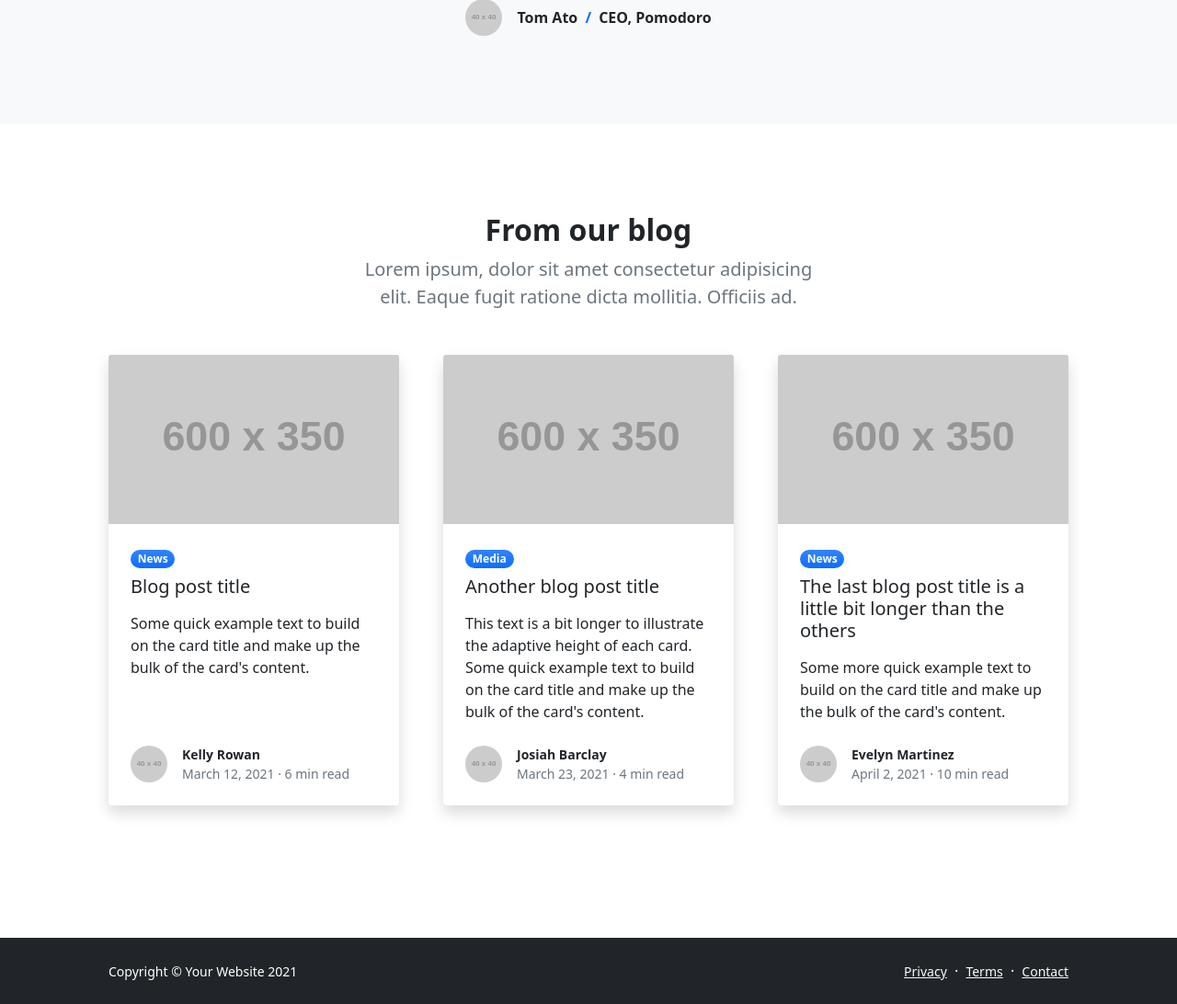
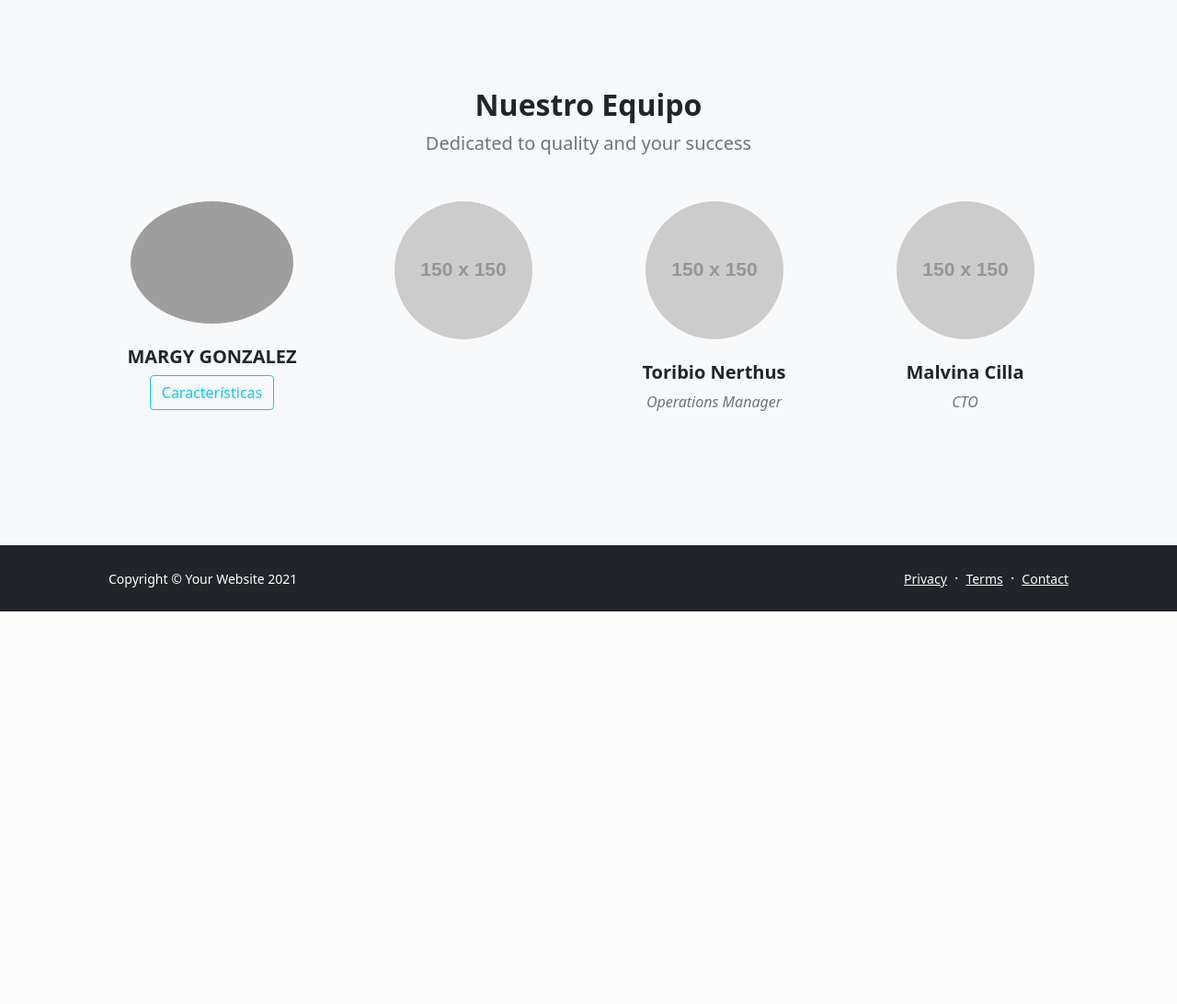
Before and after one commit to PhantomBlack219/ProyectoTeatro, a Django app: page / in a window 1280 px wide. Shown: the part 1374-2466 px from the top of the page at 92% size. After the commit the page ends 2039 px from the top, so only its background shows below. Run offline with Django 4.2, Linux system fonts and the light colour scheme; grey boxes labelled with a size stand in for pictures from a placeholder-image service; some libraries are stand-ins or nearby versions; grey boxes are pictures that could not be loaded.

Commit message:
Actualizacion index

```diff
--- a/Teatro/teatro/obras/templates/Home/index.html
+++ b/Teatro/teatro/obras/templates/Home/index.html
@@ -4,7 +4,7 @@
 {% block headers %}
     <title>TUIS - Teatro UIS</title>
     <!-- Favicon-->
-    <link rel="icon" type="image/x-icon" href="iconos/favicon.ico" />
+    <link rel="icon" type="image/x-icon" href="favicon.ico" />
     <!-- Bootstrap icons-->
     <link href="https://cdn.jsdelivr.net/npm/bootstrap-icons@1.5.0/font/bootstrap-icons.css" rel="stylesheet" />
     <!-- Core theme CSS (includes Bootstrap)-->
@@ -18,15 +18,14 @@
         <div class="row gx-5 align-items-center justify-content-center">
             <div class="col-lg-8 col-xl-7 col-xxl-6">
                 <div class="my-5 text-center text-xl-start">
-                    <h1 class="display-5 fw-bolder text-white mb-2">A Bootstrap 5 template for modern businesses</h1>
-                    <p class="lead fw-normal text-white-50 mb-4">Quickly design and customize responsive mobile-first sites with Bootstrap, the world’s most popular front-end open source toolkit!</p>
+                    <h1 class="display-5 fw-bolder text-white mb-2 text-center">Teatro UIS</h1>
+                    <p class="lead fw-normal text-white-50 mb-4 text-center">Agrupación teatral de la Universidad Industrial de Santander, existiendo para producir y difundir espectáculos teatrales que hagan parte de la educación integral en la comunidad universitaria.</p>
                     <div class="d-grid gap-3 d-sm-flex justify-content-sm-center justify-content-xl-start">
-                        <a class="btn btn-primary btn-lg px-4 me-sm-3" href="#features">Get Started</a>
-                        <a class="btn btn-outline-light btn-lg px-4" href="#!">Learn More</a>
+                        <a class="btn btn-primary btn-lg px-4 me-sm-3 col -6" href="{% url 'bh' %}">Más información</a>
                     </div>
                 </div>
             </div>
-            <div class="col-xl-5 col-xxl-6 d-none d-xl-block text-center"><img class="img-fluid rounded-3 my-5" src="https://dummyimage.com/600x400/343a40/6c757d" alt="..." /></div>
+            <div class="col-xl-5 col-xxl-6 d-none d-xl-block text-center"><img class="img-fluid rounded-3 my-5" src="https://www.lifeder.com/wp-content/uploads/2020/03/800px-Teatro_Talia._Obra_Lobo_y_mendigo.jpg" alt="..." /></div>
         </div>
     </div>
 </header>
@@ -34,32 +33,12 @@
 <section class="py-5" id="features">
     <div class="container px-5 my-5">
         <div class="row gx-5">
-            <div class="col-lg-4 mb-5 mb-lg-0"><h2 class="fw-bolder mb-0">A better way to start building.</h2></div>
-            <div class="col-lg-8">
-                <div class="row gx-5 row-cols-1 row-cols-md-2">
-                    <div class="col mb-5 h-100">
-                        <div class="feature bg-primary bg-gradient text-white rounded-3 mb-3"><i class="bi bi-collection"></i></div>
-                        <h2 class="h5">Featured title</h2>
-                        <p class="mb-0">Paragraph of text beneath the heading to explain the heading. Here is just a bit more text.</p>
-                    </div>
-                    <div class="col mb-5 h-100">
-                        <div class="feature bg-primary bg-gradient text-white rounded-3 mb-3"><i class="bi bi-building"></i></div>
-                        <h2 class="h5">Featured title</h2>
-                        <p class="mb-0">Paragraph of text beneath the heading to explain the heading. Here is just a bit more text.</p>
-                    </div>
-                    <div class="col mb-5 mb-md-0 h-100">
-                        <div class="feature bg-primary bg-gradient text-white rounded-3 mb-3"><i class="bi bi-toggles2"></i></div>
-                        <h2 class="h5">Featured title</h2>
-                        <p class="mb-0">Paragraph of text beneath the heading to explain the heading. Here is just a bit more text.</p>
-                    </div>
-                    <div class="col h-100">
-                        <div class="feature bg-primary bg-gradient text-white rounded-3 mb-3"><i class="bi bi-toggles2"></i></div>
-                        <h2 class="h5">Featured title</h2>
-                        <p class="mb-0">Paragraph of text beneath the heading to explain the heading. Here is just a bit more text.</p>
+            <div class="col-lg-4 mb-5 mb-lg-0 "><h2 class="fw-bolder mb-0 ">Bella forma de admirar el arte.</h2></div>
+            <div class="embed-responsive embed-responsive-21by9 ol-xl-5 col-xxl-6 d-none d-xl-block text-center rounded-3">
+                <iframe class="embed-responsive-item " style="max-width: 100%;max-height:100%" src="https://www.youtube.com/embed/SEEtlJSDfbg" allowfullscreen></iframe>
               </div>
         </div>
-            </div>
-        </div>
+
     </div>
 </section>
 <!-- Testimonial section-->
@@ -82,83 +61,63 @@
         </div>
     </div>
 </div>
-<!-- Blog preview section-->
-<section class="py-5">
+<section class="py-5 bg-light">
     <div class="container px-5 my-5">
-        <div class="row gx-5 justify-content-center">
-            <div class="col-lg-8 col-xl-6">
         <div class="text-center">
-                    <h2 class="fw-bolder">From our blog</h2>
-                    <p class="lead fw-normal text-muted mb-5">Lorem ipsum, dolor sit amet consectetur adipisicing elit. Eaque fugit ratione dicta mollitia. Officiis ad.</p>
+            <h2 class="fw-bolder">Nuestro Equipo</h2>
+            <p class="lead fw-normal text-muted mb-5">Dedicated to quality and your success</p>
         </div>
+        <div class="row gx-5 row-cols-1 row-cols-sm-2 row-cols-xl-4 justify-content-center">
+            <div class="col mb-5 mb-5 mb-xl-0">
+                <div class="text-center">
+                    <img class="img-fluid rounded-circle mb-4 px-4" src="https://teatrouis.info/images/IMG_6051.JPG" alt="..." />
+                    <h5 class="fw-bolder">MARGY GONZALEZ</h5>
+                    <div class="fst-italic text-muted"></div>
+                        <button type="button" class="btn btn-outline-info" data-bs-toggle="modal" data-bs-target="#exampleModal">
+                            Características
+                          </button>
+                          <div class="modal fade" id="exampleModal" tabindex="-1" aria-labelledby="exampleModalLabel" aria-hidden="true">
+                            <div class="modal-dialog">
+                              <div class="modal-content">
+                                <div class="modal-header">
+                                  <h5 class="modal-title" id="exampleModalLabel">Modal title</h5>
+                                  <button type="button" class="btn-close" data-bs-dismiss="modal" aria-label="Close"></button>
                                 </div>
+                                <div class="modal-body">
+                                  ...
                                 </div>
-        <div class="row gx-5">
-            <div class="col-lg-4 mb-5">
-                <div class="card h-100 shadow border-0">
-                    <img class="card-img-top" src="https://dummyimage.com/600x350/ced4da/6c757d" alt="..." />
-                    <div class="card-body p-4">
-                        <div class="badge bg-primary bg-gradient rounded-pill mb-2">News</div>
-                        <a class="text-decoration-none link-dark stretched-link" href="#!"><h5 class="card-title mb-3">Blog post title</h5></a>
-                        <p class="card-text mb-0">Some quick example text to build on the card title and make up the bulk of the card's content.</p>
-                    </div>
-                    <div class="card-footer p-4 pt-0 bg-transparent border-top-0">
-                        <div class="d-flex align-items-end justify-content-between">
-                            <div class="d-flex align-items-center">
-                                <img class="rounded-circle me-3" src="https://dummyimage.com/40x40/ced4da/6c757d" alt="..." />
-                                <div class="small">
-                                    <div class="fw-bold">Kelly Rowan</div>
-                                    <div class="text-muted">March 12, 2021 &middot; 6 min read</div>
-                                </div>
-                            </div>
-                        </div>
-                    </div>
-                </div>
-            </div>
-            <div class="col-lg-4 mb-5">
-                <div class="card h-100 shadow border-0">
-                    <img class="card-img-top" src="https://dummyimage.com/600x350/adb5bd/495057" alt="..." />
-                    <div class="card-body p-4">
-                        <div class="badge bg-primary bg-gradient rounded-pill mb-2">Media</div>
-                        <a class="text-decoration-none link-dark stretched-link" href="#!"><h5 class="card-title mb-3">Another blog post title</h5></a>
-                        <p class="card-text mb-0">This text is a bit longer to illustrate the adaptive height of each card. Some quick example text to build on the card title and make up the bulk of the card's content.</p>
-                    </div>
-                    <div class="card-footer p-4 pt-0 bg-transparent border-top-0">
-                        <div class="d-flex align-items-end justify-content-between">
-                            <div class="d-flex align-items-center">
-                                <img class="rounded-circle me-3" src="https://dummyimage.com/40x40/ced4da/6c757d" alt="..." />
-                                <div class="small">
-                                    <div class="fw-bold">Josiah Barclay</div>
-                                    <div class="text-muted">March 23, 2021 &middot; 4 min read</div>
-                                </div>
-                            </div>
-                        </div>
-                    </div>
-                </div>
-            </div>
-            <div class="col-lg-4 mb-5">
-                <div class="card h-100 shadow border-0">
-                    <img class="card-img-top" src="https://dummyimage.com/600x350/6c757d/343a40" alt="..." />
-                    <div class="card-body p-4">
-                        <div class="badge bg-primary bg-gradient rounded-pill mb-2">News</div>
-                        <a class="text-decoration-none link-dark stretched-link" href="#!"><h5 class="card-title mb-3">The last blog post title is a little bit longer than the others</h5></a>
-                        <p class="card-text mb-0">Some more quick example text to build on the card title and make up the bulk of the card's content.</p>
-                    </div>
-                    <div class="card-footer p-4 pt-0 bg-transparent border-top-0">
-                        <div class="d-flex align-items-end justify-content-between">
-                            <div class="d-flex align-items-center">
-                                <img class="rounded-circle me-3" src="https://dummyimage.com/40x40/ced4da/6c757d" alt="..." />
-                                <div class="small">
-                                    <div class="fw-bold">Evelyn Martinez</div>
-                                    <div class="text-muted">April 2, 2021 &middot; 10 min read</div>
-                                </div>
-                            </div>
+                                <div class="modal-footer">
+                                  <button type="button" class="btn btn-secondary" data-bs-dismiss="modal">Close</button>
+                                  <button type="button" class="btn btn-primary">Save changes</button>
                                 </div>
                               </div>
                             </div>
                           </div>
                 </div>
 
+            </div>
+            <div class="col mb-5 mb-5 mb-xl-0">
+                <div class="text-center">
+                    <img class="img-fluid rounded-circle mb-4 px-4" src="https://dummyimage.com/150x150/ced4da/6c757d" alt="..." />
+                    <h5 class="fw-bolder"></h5>
+                    <div class="fst-italic text-muted"></div>
+                </div>
+            </div>
+            <div class="col mb-5 mb-5 mb-sm-0">
+                <div class="text-center">
+                    <img class="img-fluid rounded-circle mb-4 px-4" src="https://dummyimage.com/150x150/ced4da/6c757d" alt="..." />
+                    <h5 class="fw-bolder">Toribio Nerthus</h5>
+                    <div class="fst-italic text-muted">Operations Manager</div>
+                </div>
+            </div>
+            <div class="col mb-5">
+                <div class="text-center">
+                    <img class="img-fluid rounded-circle mb-4 px-4" src="https://dummyimage.com/150x150/ced4da/6c757d" alt="..." />
+                    <h5 class="fw-bolder">Malvina Cilla</h5>
+                    <div class="fst-italic text-muted">CTO</div>
+                </div>
+            </div>
+        </div>
     </div>
 </section>
 </main>
--- a/Teatro/teatro/obras/templates/base.html
+++ b/Teatro/teatro/obras/templates/base.html
@@ -31,6 +31,7 @@
                       <li><a class="dropdown-item" href="{% url 'bh' %}">Blog Home</a></li>
                   </ul>
               </li>
+
             </div>
 
           </li>
```
Also changed, not shown: Teatro/teatro/obras/templates/Quienes_somos/QuienesSomos.html (+1 -42 lines), Teatro/teatro/obras/iconos/images.ico (added). Lines whose indentation alone changed are shown as unchanged.
